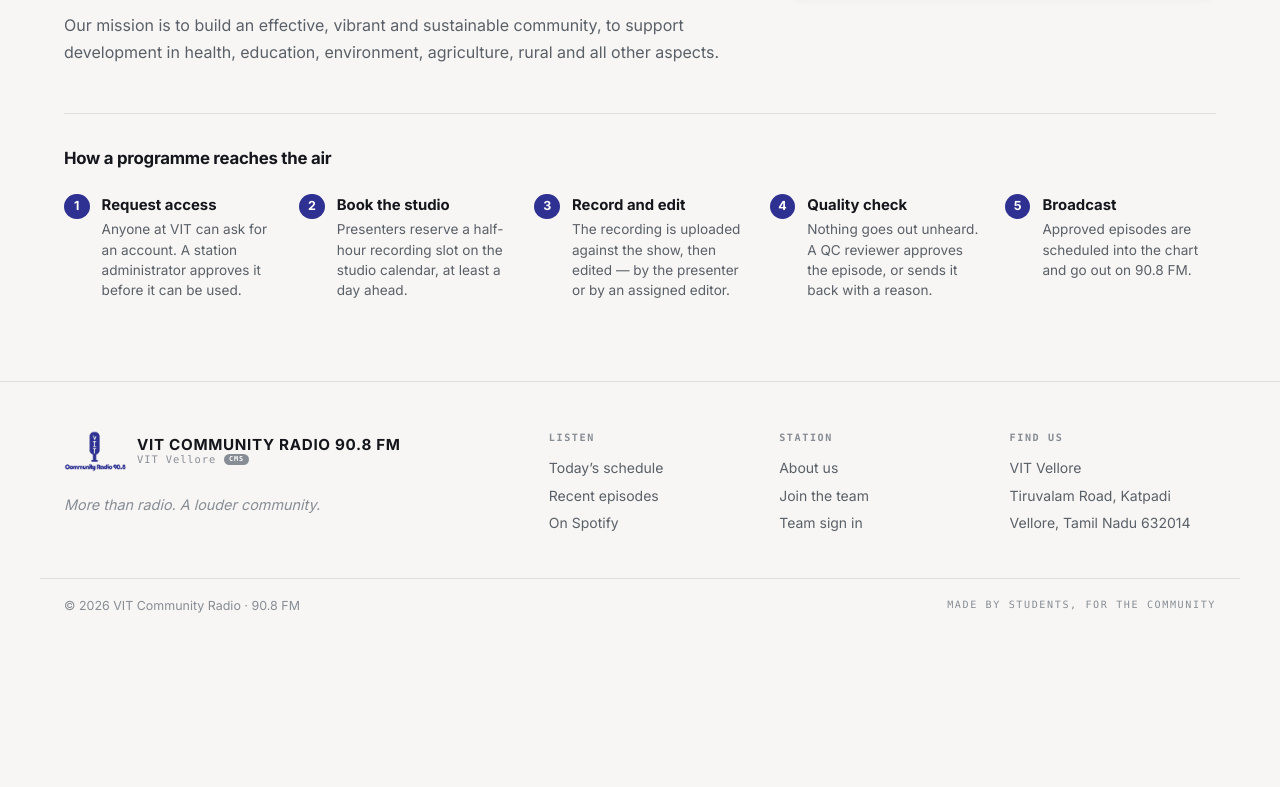
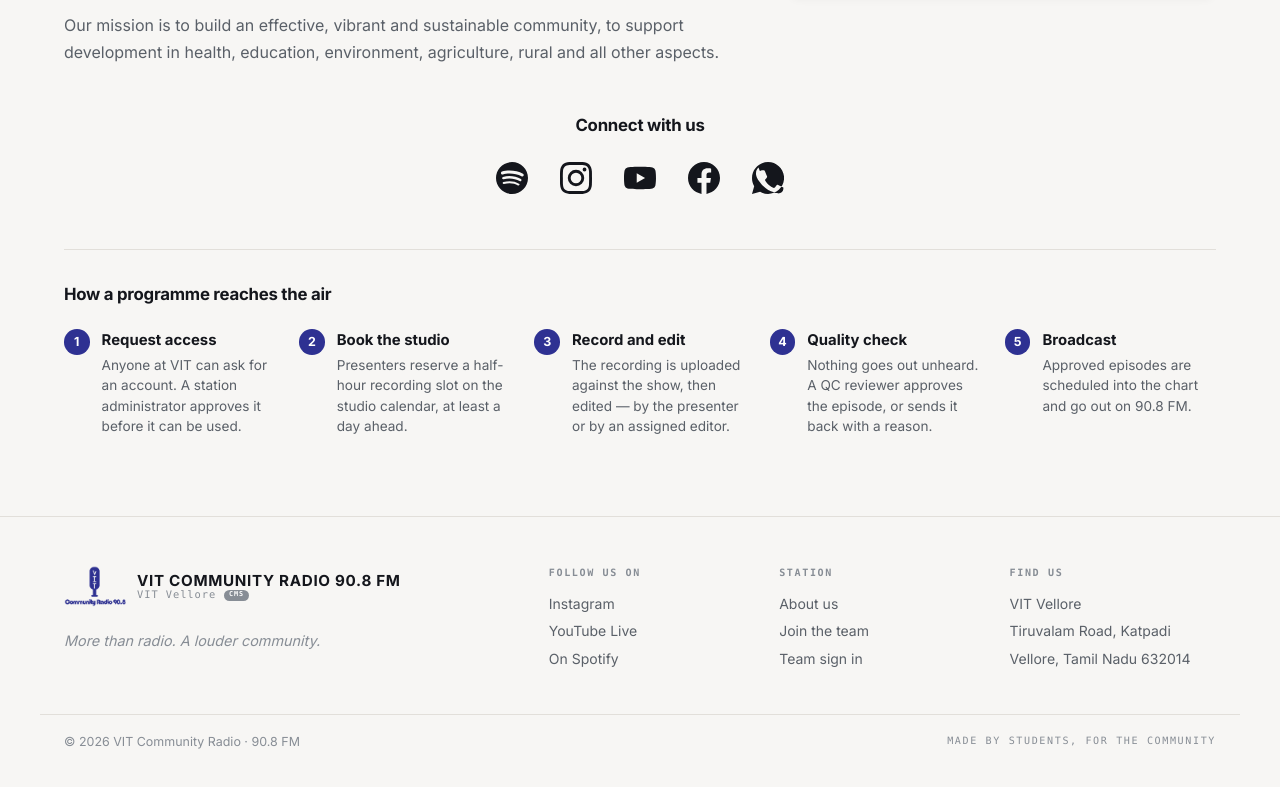
Before and after one commit to contact-daniel-me/VIT-Community-Radio-CMS, a React (Vite) app: page /about in a window 1280 px wide. Shown: the part 441-1228 px from the top of the page. Before the commit the page ends 1193 px from the top, so only its background shows below. Built offline with nearby package versions, Linux system fonts and the light colour scheme; no server answers; the database is empty.

Commit message:
feat: add social links and icons to About and Footer sections

```diff
--- a/src/components/site/AboutStation.tsx
+++ b/src/components/site/AboutStation.tsx
@@ -80,6 +80,27 @@ export function AboutStation({
         </dl>
       </div>
 
+      <div className="about-socials" style={{ margin: '3rem 0', display: 'flex', flexDirection: 'column', gap: '1rem', alignItems: 'center' }}>
+        <h3 className="about-steps-title" style={{ marginBottom: '0.5rem', textAlign: 'center' }}>Connect with us</h3>
+        <div className="row wrap" style={{ gap: '2rem', justifyContent: 'center' }}>
+          <a href="https://open.spotify.com/show/6uOOkDQiomTEE0Re9TqQaA" target="_blank" rel="noopener noreferrer" aria-label="Spotify" style={{ color: 'var(--ink)' }}>
+             <svg viewBox="0 0 24 24" width="32" height="32" fill="currentColor"><path d="M12 0C5.4 0 0 5.4 0 12s5.4 12 12 12 12-5.4 12-12S18.66 0 12 0zm5.521 17.34c-.24.359-.66.48-1.021.24-2.82-1.74-6.36-2.101-10.561-1.141-.418.122-.779-.179-.899-.539-.12-.421.18-.78.54-.9 4.56-1.021 8.52-.6 11.64 1.32.42.18.54.659.301 1.02zm1.44-3.3c-.301.42-.841.6-1.262.3-3.239-1.98-8.159-2.58-11.939-1.38-.479.12-1.02-.12-1.14-.6-.12-.48.12-1.021.6-1.141C9.6 9.9 15 10.561 18.72 12.84c.361.181.54.78.241 1.2zm.12-3.36C15.24 8.4 8.82 8.16 5.16 9.301c-.6.179-1.2-.181-1.38-.721-.18-.6.18-1.2.72-1.381 4.26-1.26 11.28-1.02 15.721 1.621.539.3.719 1.02.419 1.56-.299.54-1.02.72-1.56.3z"/></svg>
+          </a>
+          <a href="https://www.instagram.com/vitradio" target="_blank" rel="noopener noreferrer" aria-label="Instagram" style={{ color: 'var(--ink)' }}>
+             <svg viewBox="0 0 24 24" width="32" height="32" fill="currentColor"><path d="M12 2.163c3.204 0 3.584.012 4.85.07 3.252.148 4.771 1.691 4.919 4.919.058 1.265.069 1.645.069 4.849 0 3.205-.012 3.584-.069 4.849-.149 3.225-1.664 4.771-4.919 4.919-1.266.058-1.644.07-4.85.07-3.204 0-3.584-.012-4.849-.07-3.26-.149-4.771-1.699-4.919-4.92-.058-1.265-.07-1.644-.07-4.849 0-3.204.013-3.583.07-4.849.149-3.227 1.664-4.771 4.919-4.919 1.266-.057 1.645-.069 4.849-.069zM12 0C8.741 0 8.333.014 7.053.072 2.695.272.273 2.69.073 7.052.014 8.333 0 8.741 0 12c0 3.259.014 3.668.072 4.948.2 4.358 2.618 6.78 6.98 6.98C8.333 23.986 8.741 24 12 24c3.259 0 3.668-.014 4.948-.072 4.354-.2 6.782-2.618 6.979-6.98.059-1.28.073-1.689.073-4.948 0-3.259-.014-3.667-.072-4.947-.196-4.354-2.617-6.78-6.979-6.98C15.668.014 15.259 0 12 0zm0 5.838a6.162 6.162 0 100 12.324 6.162 6.162 0 000-12.324zM12 16a4 4 0 110-8 4 4 0 010 8zm6.406-11.845a1.44 1.44 0 100 2.881 1.44 1.44 0 000-2.881z"/></svg>
+          </a>
+          <a href="https://www.youtube.com/@vitradiolive" target="_blank" rel="noopener noreferrer" aria-label="YouTube" style={{ color: 'var(--ink)' }}>
+             <svg viewBox="0 0 24 24" width="32" height="32" fill="currentColor"><path d="M23.498 6.186a3.016 3.016 0 0 0-2.122-2.136C19.505 3.545 12 3.545 12 3.545s-7.505 0-9.377.505A3.017 3.017 0 0 0 .502 6.186C0 8.07 0 12 0 12s0 3.93.502 5.814a3.016 3.016 0 0 0 2.122 2.136c1.871.505 9.376.505 9.376.505s7.505 0 9.377-.505a3.015 3.015 0 0 0 2.122-2.136C24 15.93 24 12 24 12s0-3.93-.502-5.814zM9.545 15.568V8.432L15.818 12l-6.273 3.568z"/></svg>
+          </a>
+          <a href="https://www.facebook.com/vitcommunityradio" target="_blank" rel="noopener noreferrer" aria-label="Facebook" style={{ color: 'var(--ink)' }}>
+             <svg viewBox="0 0 24 24" width="32" height="32" fill="currentColor"><path d="M24 12.073c0-6.627-5.373-12-12-12s-12 5.373-12 12c0 5.99 4.388 10.954 10.125 11.854v-8.385H7.078v-3.47h3.047V9.43c0-3.007 1.792-4.669 4.533-4.669 1.312 0 2.686.235 2.686.235v2.953H15.83c-1.491 0-1.956.925-1.956 1.874v2.25h3.328l-.532 3.47h-2.796v8.385C19.612 23.027 24 18.062 24 12.073z"/></svg>
+          </a>
+          <a href="https://whatsapp.com/channel/0029VaVw5rQ8PgsGa1u8eK0U" target="_blank" rel="noopener noreferrer" aria-label="WhatsApp" style={{ color: 'var(--ink)' }}>
+             <svg viewBox="0 0 24 24" width="32" height="32" fill="currentColor"><path d="M12.031 0C5.398 0 0 5.4 0 12.031c0 2.148.563 4.22 1.637 6.064L0 24l6.082-1.597A11.968 11.968 0 0012.031 24c6.629 0 12.031-5.399 12.031-12.031S18.66 0 12.031 0zm-6.07 7.009a2.046 2.046 0 011.666-.856c.38 0 .762 0 1.05.02.285.02.665-.115 1.045.817.399.968 1.367 3.342 1.48 3.57.115.228.19.493.039.797-.152.304-.228.494-.455.759-.228.266-.475.59-.684.816-.228.246-.475.512-.21.968.266.455 1.176 1.936 2.524 3.149 1.728 1.554 3.17 2.029 3.626 2.256.455.227.72.19.986-.114.266-.304 1.139-1.328 1.442-1.783.303-.455.607-.38 1.024-.227.417.152 2.657 1.252 3.112 1.48.455.227.759.341.873.531.114.19.114 1.1-.228 2.162-.34 1.062-2.01 2.086-2.807 2.162-.796.076-1.859.227-6.262-1.517-5.326-2.106-8.777-7.51-9.043-7.87-.266-.36-2.163-2.883-2.163-5.5s1.366-3.888 1.858-4.42z"/></svg>
+          </a>
+        </div>
+      </div>
+
       <div className="about-steps">
         <h3 className="about-steps-title">How a programme reaches the air</h3>
         <ol className="about-step-list">
--- a/src/components/site/CommunityCTA.tsx
+++ b/src/components/site/CommunityCTA.tsx
@@ -54,9 +54,21 @@ export function SiteFooter() {
 
         <nav className="footer-links" aria-label="Footer">
           <div>
-            <h3>Listen</h3>
-            <a href="#schedule">Today&rsquo;s schedule</a>
-            <a href="#episodes">Recent episodes</a>
+            <h3>Follow us on</h3>
+            <a
+              href="https://www.instagram.com/vitradio"
+              target="_blank"
+              rel="noopener noreferrer"
+            >
+              Instagram
+            </a>
+            <a
+              href="https://www.youtube.com/@vitradiolive"
+              target="_blank"
+              rel="noopener noreferrer"
+            >
+              YouTube Live
+            </a>
             <a
               href="https://open.spotify.com/show/6uOOkDQiomTEE0Re9TqQaA"
               target="_blank"
```
